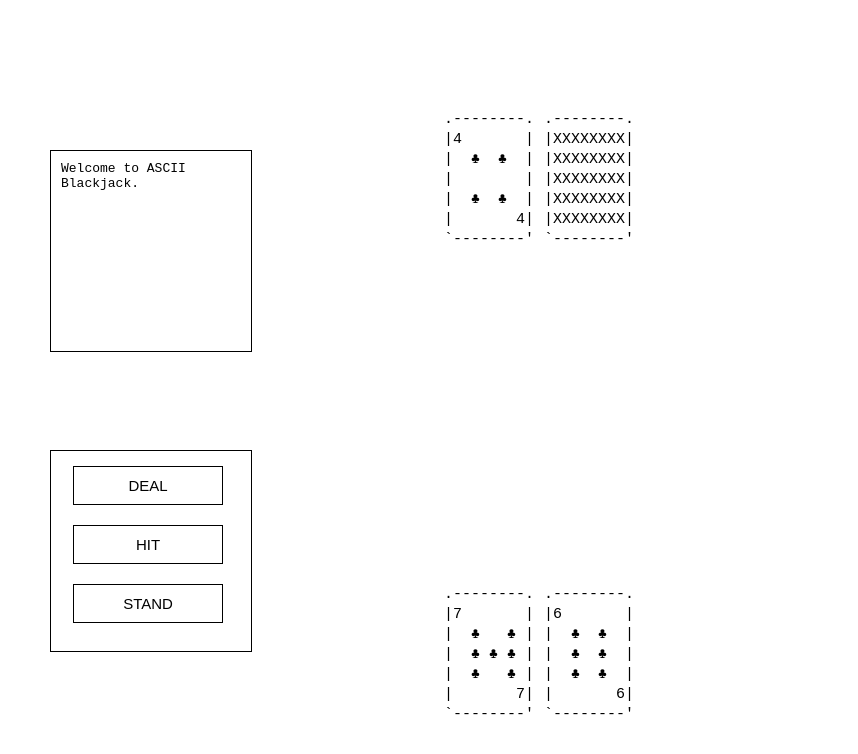
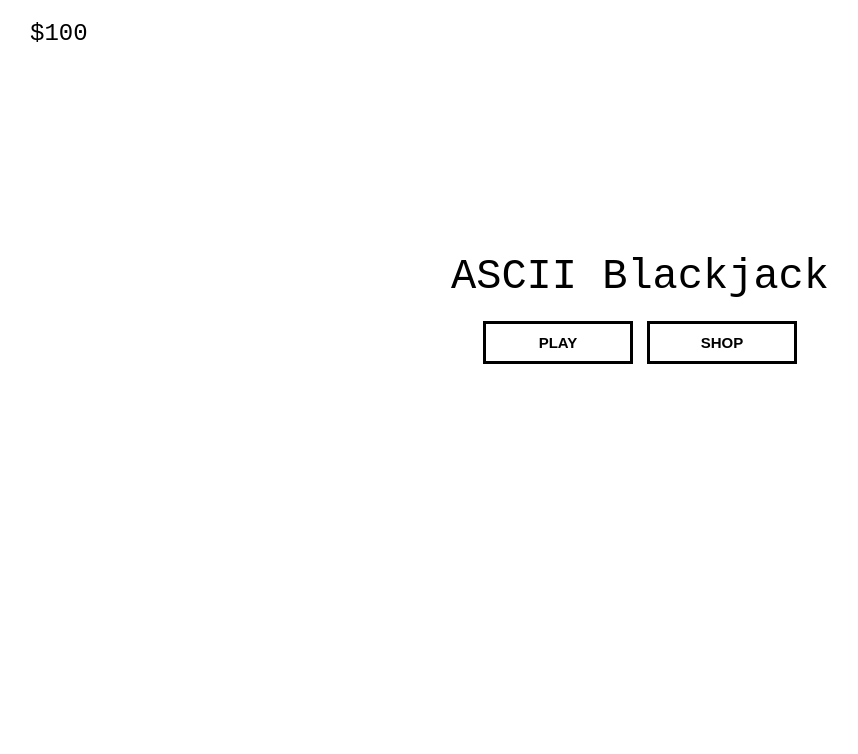
Before and after one commit to evanworks/ascii-blackjack, a plain HTML site: page blackjack/index.html in a window 1280 px wide. Shown: the whole page, without its empty margins (0-858 px from the left). Drawn offline with nearby package versions, Linux system fonts and the light colour scheme.

Commit message:
08-04-24_0

```diff
--- a/blackjack/index.html
+++ b/blackjack/index.html
@@ -10,6 +10,15 @@
     <script src="https://cdn.jsdelivr.net/npm/typed.js@2.0.11"></script>
 	</head>
 	<body>
+    <div id="money">$100</div>
+    <div id="title">
+      <center>
+        <div id="name">ASCII Blackjack</div>
+        <button class="playbtn" onclick="startGame()" style="margin-right: 10px;">PLAY</button>
+        <button class="playbtn" onclick="openShop()">SHOP</button>
+      </center>
+    </div>
+    <div id="game" style="display: none;">
       <div id="terminal">
       </div>
       <div id="computercards">
@@ -23,9 +32,9 @@
       </div>
       <div id="controls">
         <pre id="prePanel" style="left: -50px;">
-        <button onclick="deal(); terminalEvent('Dunno why you pressed this')">DEAL</button>
-        <button id="hitbtn" onclick="hit()">HIT</button>
-        <button id="standbtn" onclick="stand()">STAND</button>
+          <button onclick="deal(); terminalEvent('Dunno why you pressed this')" style="margin-left: -15px;">DEAL</button>
+          <button id="hitbtn" onclick="hit()" style="margin-left: -15px;">HIT</button>
+          <button id="standbtn" onclick="stand()" style="margin-left: -15px;">STAND</button>
         </pre>
       </div>
       <div id="playercards">
@@ -33,6 +42,16 @@
         <pre id="h2" style="left: 100px;"></pre>
         <div id="newCards" style="position: absolute; left: 200px;"></div>
       </div>
+    </div>
+    <div id="shop" style="display: none;">
+      SHOP
+      <br/><br/>
+      no stuff here yet :/
+      <br/><br/>
+      <br/><br/>
+      <br/><br/>
+      [insert promotion here]
+    </div>
   </body>
   <script src="main.js"></script>
 </html>
--- a/blackjack/main.js
+++ b/blackjack/main.js
@@ -1,7 +1,4 @@
-    // N stands for a numerical or a computer value
-		// D stands for a display or onscreen value
-		// H stands for human values
-		// C stands for computer values or lowercase c stands for card
+let money = 100;
 		let turn = 0;
 		let standH = 0;
 		let standC = 0;
@@ -536,7 +533,7 @@
           setTimeout(computerAI, 2000);
         }
 		  }
-		  setTimeout(check, 4000);
+		  setTimeout(check, 2000);
 		}
 
 
@@ -667,7 +664,7 @@
 		    turn = 0;
 		  }
 		  if (standH === 1 && standC === 1) {
-        setTimeout(check, 4000);
+        setTimeout(check, 2000);
 		  }
 		}
 
@@ -684,5 +681,24 @@ function terminalEvent(msg) {
     });
   }
 }
-terminalEvent('Welcome to ASCII Blackjack.')
-setTimeout(deal, 2000)
+z = 1
+function startGame() {
+  z = 1;
+  document.getElementById('game').style.display = 'block';
+  fadeIn();
+  terminalEvent('Welcome to ASCII Blackjack.')
+  setTimeout(deal, 2000)
+}
+function fadeIn() {
+  z -= 0.1;
+
+  document.getElementById("title").style.opacity = z;
+  if (z > 0) {
+    setTimeout(fadeIn, 10);
+  }
+}
+function openShop() {
+  z = 1;
+  document.getElementById('shop').style.display = 'block';
+  fadeIn();
+}
--- a/blackjack/styles.css
+++ b/blackjack/styles.css
@@ -71,3 +71,23 @@ a {
   font-family: monospace;
   padding: 10px;
 }
+#name {
+  font-family: monospace;
+  font-size: 42px;
+  margin-top: 20%;
+}
+.playbtn {
+  margin-top: 20px;
+  border: 3px solid black;
+  font-weight: 700;
+}
+.playbtn:hover {
+  border: 3px solid dimgrey;
+}
+#money {
+  position: fixed;
+  top: 20px;
+  left: 30px;
+  font-family: monospace;
+  font-size: 24px;
+}
```
Lines whose indentation alone changed are shown as unchanged.
